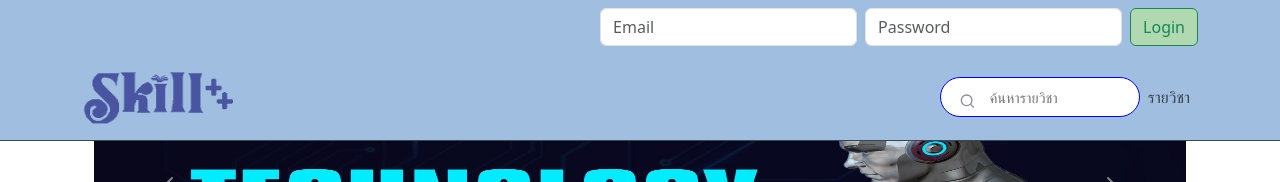
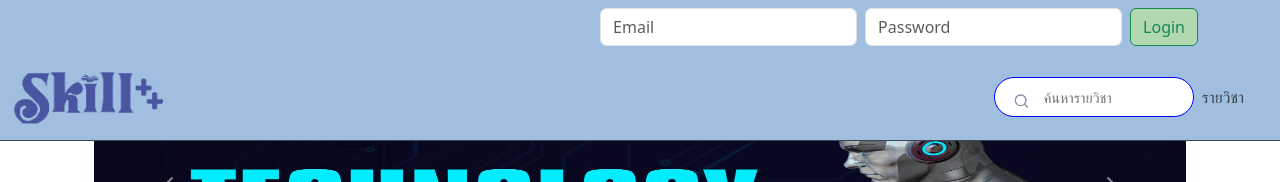
Before and after one commit to IkuzoMyDream/E-learning-platform-skill-, a React (Create React App) app in the folder client/: page / in a window 1280 px wide. Shown: the top 182 px of the page. Built offline with nearby package versions, Linux system fonts and the light colour scheme; no server answers.

Commit message:
edit profile img

```diff
--- a/client/src/components/menu-bar-header.js
+++ b/client/src/components/menu-bar-header.js
@@ -7,6 +7,7 @@ import {
   Image,
   NavDropdown,
   Dropdown,
+  Offcanvas,
 } from "react-bootstrap";
 import { BsCart3 } from "react-icons/bs";
 import React, { useContext, useState } from "react";
@@ -128,10 +129,11 @@ export default function MenuBarHeader() {
               width: "100%",
               marginTop: !ContextState.isLoggedIn ? "54.4px" : "0",
             }}
-            expand="lg"
+            expand="sm"
             className="z-3 position-fixed"
+            key="sm"
           >
-            <Container>
+            <Container fluid>
               <Navbar.Brand onClick={onBrandClick}>
                 <Link to="/">
                   <Image
@@ -140,7 +142,11 @@ export default function MenuBarHeader() {
                   />
                 </Link>
               </Navbar.Brand>
-              <Nav>
+              <Navbar.Toggle aria-controls={`offcanvasNavbar-expand-${"sm"}`} />
+              <Navbar.Offcanvas placement="end">
+                <Offcanvas.Header>header</Offcanvas.Header>
+                <Offcanvas.Body>
+                  <Nav className="justify-content-end flex-grow-1 pe-3">
                     <form
                       className="form d-flex"
                       onSubmit={handleSearch}
@@ -194,7 +200,9 @@ export default function MenuBarHeader() {
                       </Nav.Link>
                     )}
 
-                <Nav.Link onClick={() => navigate("/course")}>รายวิชา</Nav.Link>
+                    <Nav.Link onClick={() => navigate("/course")}>
+                      รายวิชา
+                    </Nav.Link>
 
                     {ContextState.isLoggedIn && (
                       <Dropdown variant="inherit" className="z-3">
@@ -240,6 +248,8 @@ export default function MenuBarHeader() {
                       </Dropdown>
                     )}
                   </Nav>
+                </Offcanvas.Body>
+              </Navbar.Offcanvas>
             </Container>
           </Navbar>
         </div>
--- a/client/src/components/student/profile-page/show-infomation.js
+++ b/client/src/components/student/profile-page/show-infomation.js
@@ -46,18 +46,23 @@ export default function ShowInfomation({
         <>
           {" "}
           <Card className="text-center mb-3">
-            <Card.Body style={{ marginTop: "105px", }}>
+            <Card.Body style={{ marginTop: "105px" }}>
               <Card.Img
                 style={{
                   maxHeight: "150px",
                   maxWidth: "150px",
-                  height:"150px",
-                  weight:"150px",
+                  height: "150px",
+                  weight: "150px",
                   borderRadius: "50%",
                   overflow: "hidden",
                   backgroundColor: "#C7C8CC",
                 }}
-                src={"http://localhost:1337" + userInfomation.avatar.url} alt="Avatar"
+                src={
+                  userInfomation?.avatar?.url
+                    ? "http://localhost:1337" + userInfomation.avatar.url
+                    : ""
+                }
+                alt="Avatar"
               />
               <Card.Title>{userInfomation.username}</Card.Title>
               <Card.Title>Email Address</Card.Title>
@@ -87,7 +92,10 @@ export default function ShowInfomation({
                       <Image
                         style={{ maxHeight: "50px", minWidth: "50px" }}
                         src={
-                          "http://localhost:1337" + course.course.picture[0].url
+                          userInfomation?.avatar?.url
+                            ? "http://localhost:1337" +
+                              userInfomation.avatar.url
+                            : ""
                         }
                       />
                     </td>
--- a/client/src/pages/student/StudyPage.js
+++ b/client/src/pages/student/StudyPage.js
@@ -23,6 +23,18 @@ export default function StudyPage() {
   const [isMaterialOffcanvasOpen, setIsMaterialOffcanvasOpen] =
     useState(isDesktopOrLaptop);
 
+  const isEnrollThisCourse = async () => {
+    try {
+      const response = await ax.get("/courses?populate[enrollers][filters][]")
+    }
+    catch(err) {
+
+    }
+    finally {
+
+    }
+  };
+
   const fetchItem = async () => {
     try {
       const chaptersResponse = await ax.get(
@@ -42,16 +54,6 @@ export default function StudyPage() {
           .sort(
             (a, b) => a.material.chapter_number - b.material.chapter_number
           );
-
-      // console.log(
-      //   learningProgressesData.find((progress) => progress.progress !== 100)
-      // );
-
-      // setSelectedMaterial(
-      //   learningProgressesData.find((progress) => progress.progress !== 100)
-      //     ? learningProgressesData.find((progress) => progress.progress !== 100)
-      //     : learningProgressesData[0]
-      // );
 
       const mappedChaptersWithProgress = chaptersData.map((chapter) => {
         const correspondingMaterials = chapter.attributes.course_materials.data;
```
Lines whose indentation alone changed are shown as unchanged.
